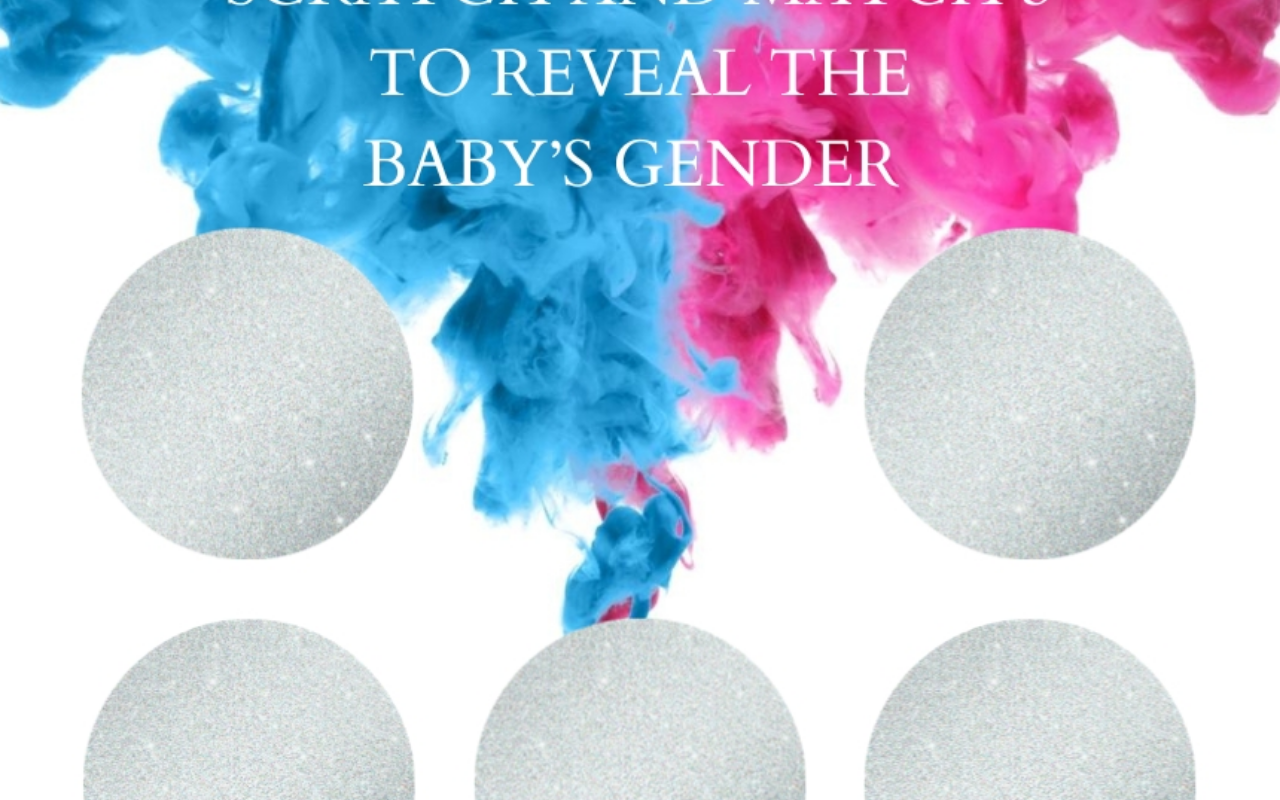
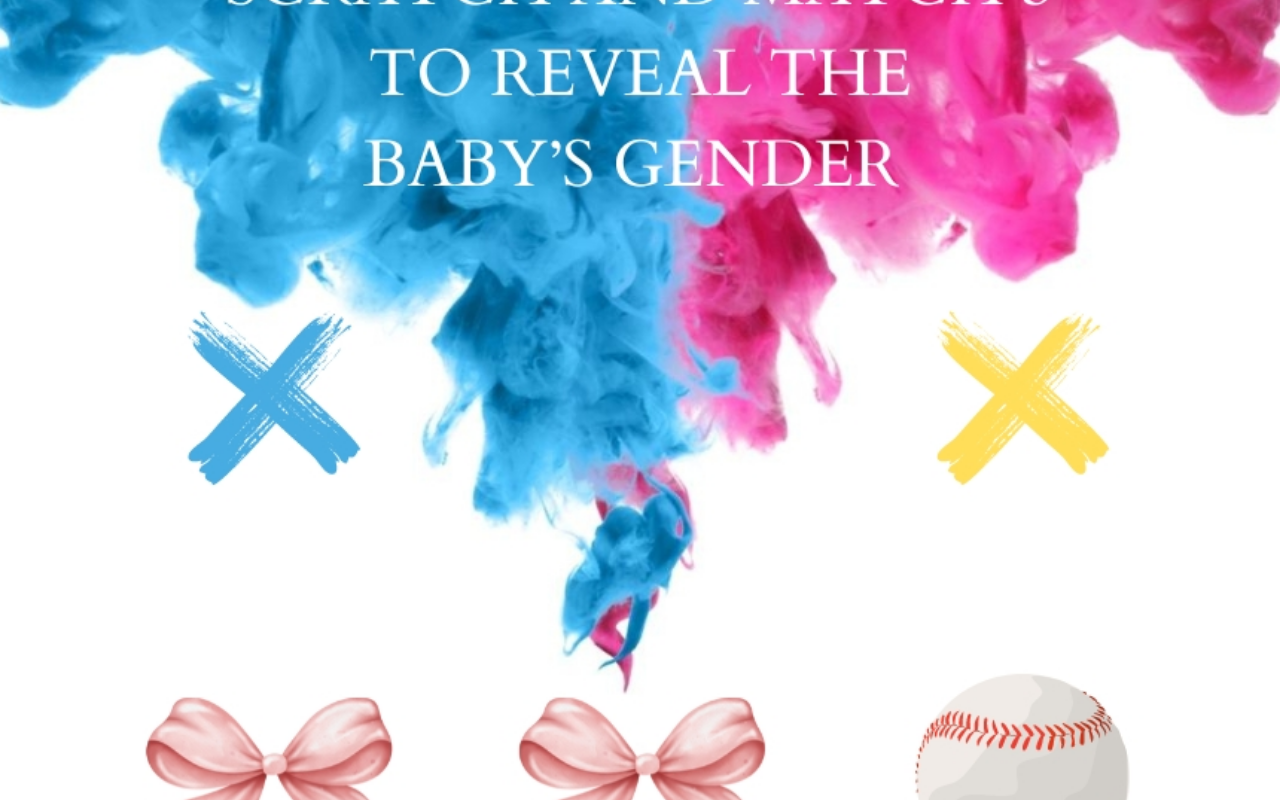
Before and after one commit to Yallinvited/baseballs-or-bows-1, a plain HTML site: page index.html in a window 1280 px wide. Drawn offline with Linux system fonts and the light colour scheme.

Commit message:
Update index.html

```diff
--- a/index.html
+++ b/index.html
@@ -40,14 +40,14 @@
 </head>
 <body>
     <div id="container">
-        <img id="underImage" src="5.jpg" alt="Zdjęcie pod spodem">
+        <img id="underImage" src="3.jpg" alt="Zdjęcie pod spodem">
         <canvas id="scratchCanvas"></canvas>
     </div>
     <script>
         const canvas = document.getElementById('scratchCanvas');
         const ctx = canvas.getContext('2d');
         const underImage = document.getElementById('underImage');
-        const topImageSrc = '7.jpg';
+        const topImageSrc = '1.jpg';
         let isDrawing = false;
 
         function resizeCanvas() {
```
